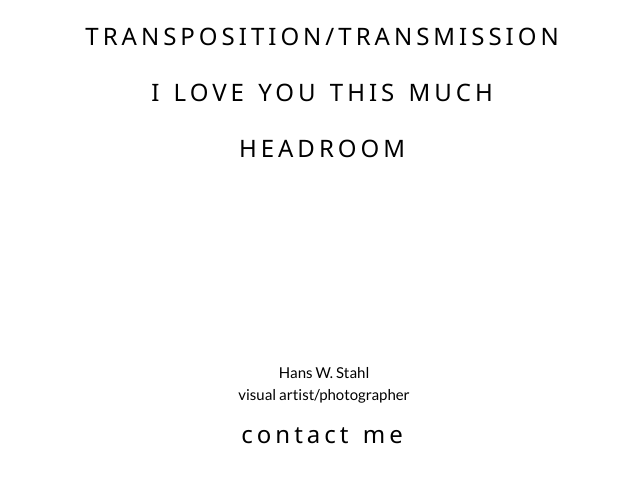
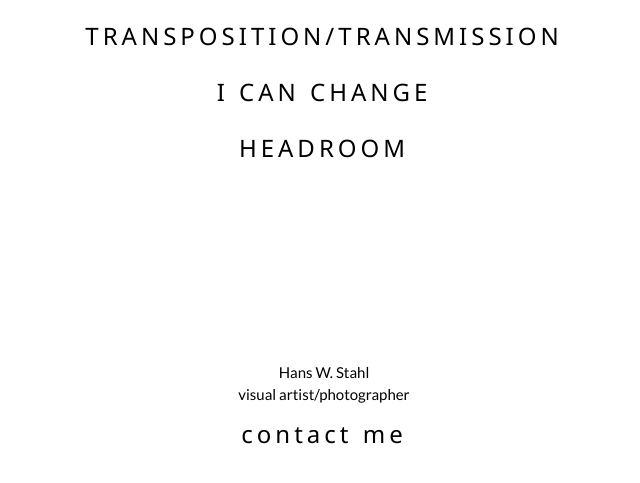
Before and after one commit to hwsthl/hwsthl.github.io, a plain HTML site: page index.html in a window 1280 px wide. Shown: the part 123-606 px from the top of the page, without its empty margins (316-956 px from the left). Drawn offline with Linux system fonts and the light colour scheme.

Commit message:
link updates

```diff
--- a/index.html
+++ b/index.html
@@ -52,7 +52,7 @@ a:active {
     <h3 class="w3-wide"><a href="/transposition">TRANSPOSITION/TRANSMISSION</a></h3>
   </div>
 <div class="w3-container w3-content w3-center w3-padding-20" style="max-width:800px" id="band">
-    <h3 class="w3-wide"><a href="/ilytm">I LOVE YOU THIS MUCH</a></h3>
+    <h3 class="w3-wide"><a href="/icanchange">I CAN CHANGE</a></h3>
   </div>
 <div class="w3-container w3-content w3-center w3-padding-20" style="max-width:800px" id="band">
     <h3 class="w3-wide"><a href="/mind">HEADROOM</a></h3>
```
